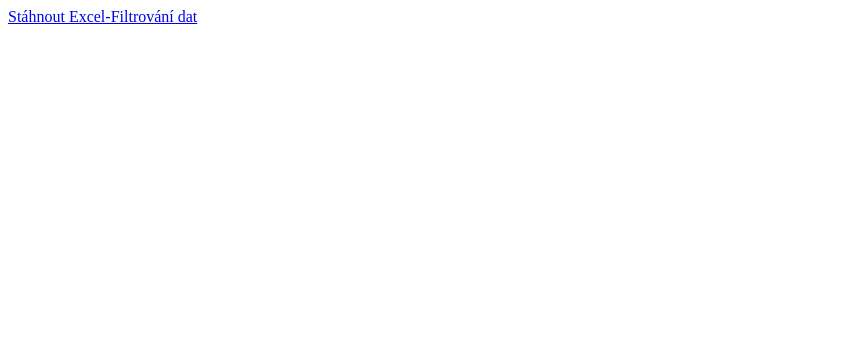
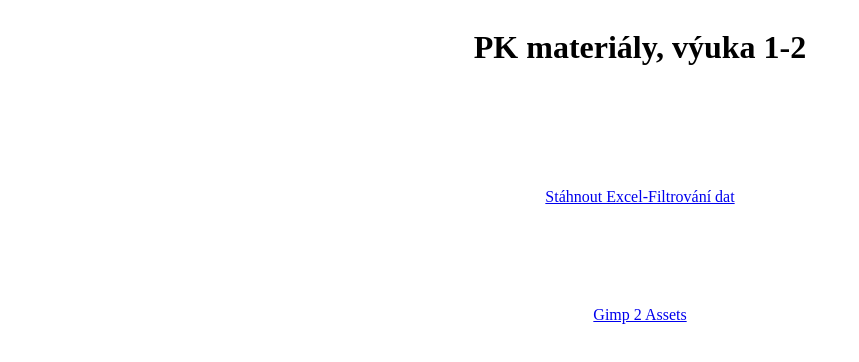
Before and after one commit to JanKonrad-creator/server, a plain HTML site: page index.html in a window 1280 px wide. Shown: the whole page, without its empty margins (0-859 px from the left). Drawn offline with Linux system fonts and the light colour scheme.

Commit message:
Add files via upload

```diff
--- a/index.html
+++ b/index.html
@@ -5,7 +5,21 @@
     <meta name="viewport" content="width=device-width, initial-scale=1.0">
     <title>Document</title>
 </head>
+<style>
+    .sekce{
+        display: flex;
+        flex-direction: column;
+        align-items: center;
+        justify-items: center;
+        gap: 100px;
+    }
+</style>
 <body>
-    <a href="Filtrování dat_Soubor_Edit.xlsx" download>Stáhnout Excel-Filtrování dat</a>
+    <div class="sekce">
+        <h1>PK materiály, výuka 1-2 </h1>
+        <a href="Filtrování dat_Soubor_Edit.xlsx" download>Stáhnout Excel-Filtrování dat</a>
+        <a href="Gimp2.zip" download="Gimp 2 Assets">Gimp 2 Assets</a>
+    </div>
+
 </body>
 </html>
```
Also changed, not shown: 2 other files.
